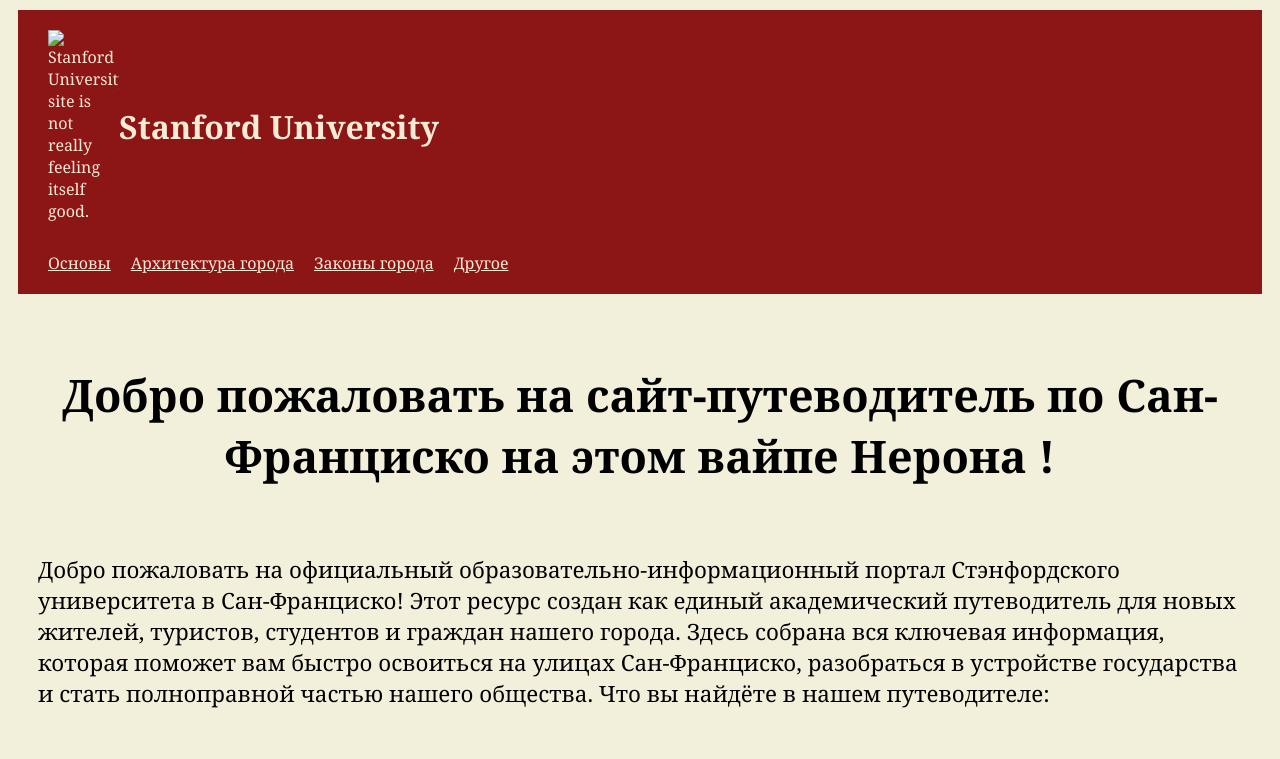
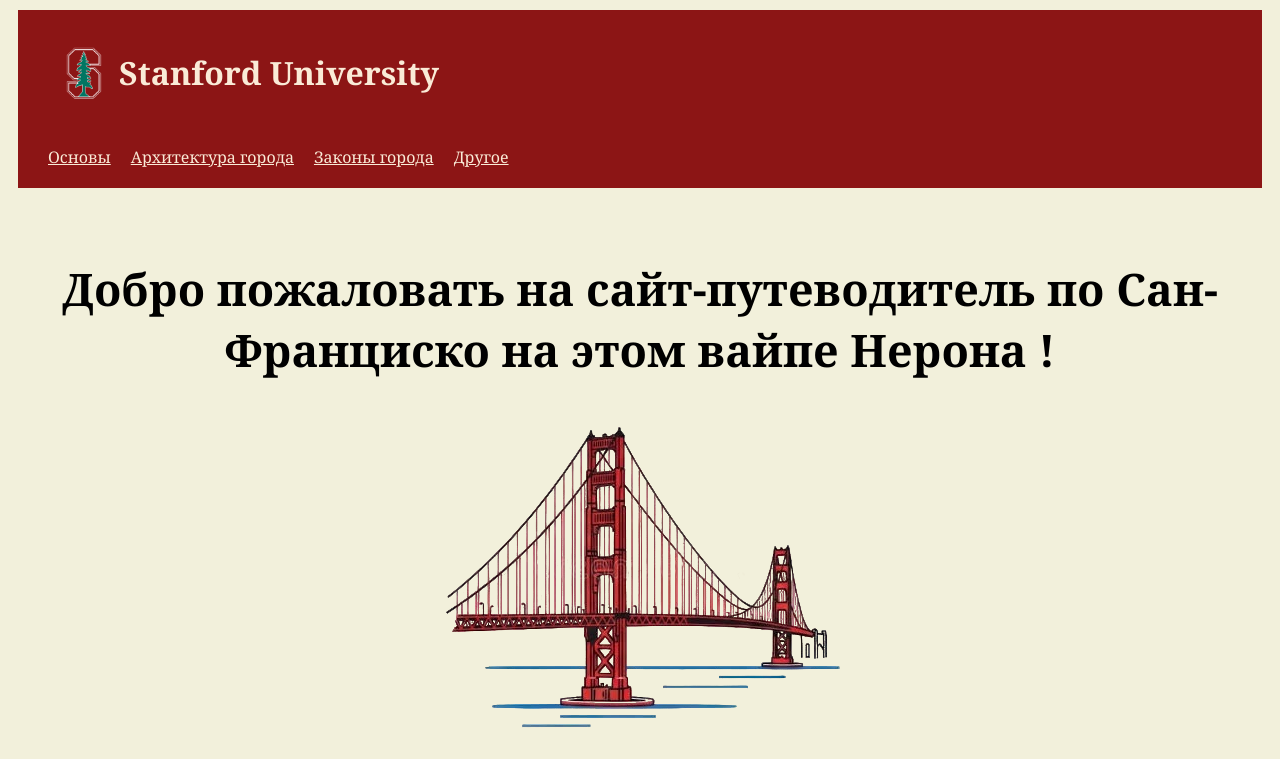
Before and after one commit to vorona-567/frisco-guide, a plain HTML site: page index.html in a window 1280 px wide. Shown: the top 759 px of the page. Drawn offline with Linux system fonts and the light colour scheme; files that its build step writes are made by us from their sources.

Commit message:
Update index.html

```diff
--- a/index.html
+++ b/index.html
@@ -5,7 +5,7 @@
     <meta charset="UTF-8">
     <meta name="viewport" content="width=device-width, initial-scale=1.0">
     <title>Путеводитель по Сан-Франциско</title>
-    <link rel="stylesheet" href="css/styles.css">
+    <link rel="stylesheet" href="styles.css">
 </head>
 
 <body>
@@ -13,7 +13,7 @@
     <header>
         <div class="header">
             <div class="nameUni">
-                <img class="logoUni" src="images/unnamed (1).png"
+                <img class="logoUni" src="unnamed (1).png"
                     alt="Stanford University's site is not really feeling itself good.">
                 <h1>Stanford University</h1>
             </div>
@@ -31,7 +31,7 @@
         <div class="infoMain">
             <h1>Добро пожаловать на сайт-путеводитель по Сан-Франциско на этом вайпе Нерона !</h1>
             <div class="imageMain">
-              <img src="images/images (19)-no-bg-preview (carve.photos)(1).png" alt="">
+              <img src="images (19)-no-bg-preview (carve.photos)(1).png" alt="">
             </div>
 
             <p>
```
